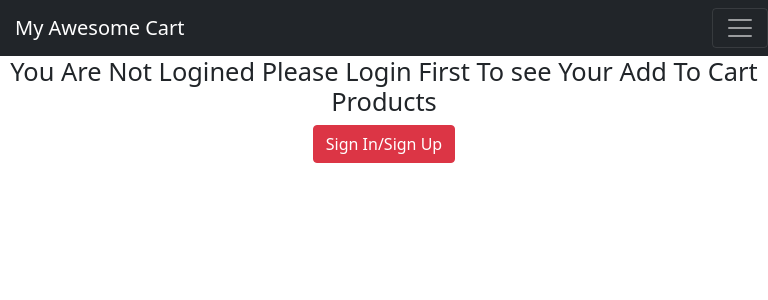
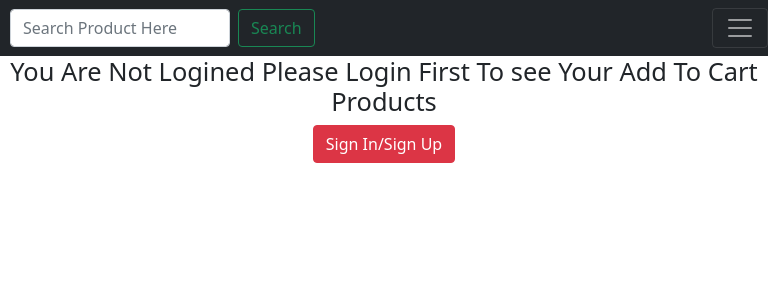
Before and after one commit to Amitabhraj/My-Shopping-Cart-Shopping, a Django app: page /shop/cart/ in a window 768 px wide. Shown: the top 300 px of the page. Run offline with Django 3.2, Linux system fonts and the light colour scheme; data comes from the database, SQL or seed files in the repository; some libraries are stand-ins or nearby versions.

Commit message:
basic.html template change 6.12.2021

```diff
--- a/templates/shop/basic.html
+++ b/templates/shop/basic.html
@@ -38,8 +38,35 @@
 
   </head>
   <body>
+
+<style>
+@media(min-width: 768px){
+#bar{
+  margin-left:15px;
+}
+#search{
+  width:320px;
+}
+}
+@media(max-width: 768px){
+#bar{
+  margin-left:10px;
+}
+#search{
+  width:220px;
+}
+#navbar-brand{
+  display: none;
+}
+}
+</style>
+
     <nav class="navbar navbar-expand-lg navbar-dark bg-dark" width="100%">
-  <a class="navbar-brand" href="/shop" id="cart">My Awesome Cart</a>
+    <a class="navbar-brand mx-2" href="/shop" id="navbar-brand" style="font-size:22px">My Awesome Cart</a><form class="d-flex" id="bar" method="get" action="/shop/search">
+        <input class="form-control me-2" type="search" placeholder="Search Product Here" name="search" id="search" aria-label="Search">
+        <button class="btn btn-outline-success" type="submit">Search</button>
+      </form>
+
   <button class="navbar-toggler" type="button" data-toggle="collapse" data-target="#navbarSupportedContent" aria-controls="navbarSupportedContent" aria-expanded="false" aria-label="Toggle navigation">
     <span class="navbar-toggler-icon"></span>
   </button>
@@ -53,8 +80,6 @@
       <li class="nav-item active">
         <a class="nav-link active" href="/shop">Home</a>
       </li>
-
-
 
 
 {% if user.is_authenticated %}
@@ -109,7 +134,7 @@
 
 {% if user.is_authenticated %}
       <li class="nav-item active">
-        <a class="nav-link active" href="/shop/cart">My Cart</a>
+        <a class="nav-link active" href="/shop/cart">My Cart {{cart_count}}</a>
       </li>
 {% else %}
 <style>
@@ -262,21 +287,6 @@
 
 
 
-
-
-
-
-
-
-
-
-
-
-
-
-
-
-
 <li class="nav-item dropdown">
   <a class="nav-link active dropdown-toggle" href="#" id="navbarDropdown" role="button" data-bs-toggle="dropdown" aria-expanded="false">
     MORE
@@ -294,43 +304,37 @@
   left:2px;
 }
 </style>
-
-  {% if user.is_authenticated %}
 <ul class="dropdown-menu" aria-labelledby="navbarDropdown" id="droplist">
   <li><a class="dropdown-item" href="/shop/view"><p style="color:black;"><b>All Products</b></p></a></li>
   <li><a class="dropdown-item" href="/shop/about"><p style="color:black;"><b>About Us</b></p></a></li>
-  <li><a class="dropdown-item" href="/shop/orderrequest"><p style="color:black;"><b>Order request</b></p></a></li>
-  <li><a class="dropdown-item" href="/shop/yourproduct"><p style="color:black;"><b>Your product</b></p></a></li>
+</ul>
+</li>
+
+
+{% if user.is_authenticated %}
+<li class="nav-item dropdown">
+  <a class="nav-link active dropdown-toggle" href="#" id="navbarDropdown" role="button" data-bs-toggle="dropdown" aria-expanded="false">
+    <b>{{request.user.username}}</b>
+  </a>
+
+
+<ul class="dropdown-menu" aria-labelledby="navbarDropdown" id="droplist">
+  <li><a class="dropdown-item" href="/shop/orderrequest"><p style="color:black;"><b>My Profile</b></p></a></li>
+  <li><a class="dropdown-item" href="/shop/yourproduct"><p style="color:black;"><b>Switch To Seller</b></p></a></li>
   <li><a class="dropdown-item" href="/signout"><p style="color:black;"><b>Logout</b></p></a></li>
   {% if request.user.id == 21 or request.user.id == 1 %}
   <li><a class="dropdown-item" href="/admin"><p style="color:black;"><b>Admin Panel</b></p></a></li>
   </ul>
   {% endif %}
+{% else %}
+<a href="/"><button class="btn btn-danger">Login/signup</button></a>
+{% endif %}
 
-{% else %}
-<ul class="dropdown-menu" aria-labelledby="navbarDropdown" id="droplist">
-  <li><a class="dropdown-item" href="/shop/view"><p style="color:black;"><b>All Product</b></p></a></li>
-  <li><a class="dropdown-item" href="/shop/about"><p style="color:black;"><b>About Us</b></p></a></li>
-  <li><a class="dropdown-item" href="/"><p style="color:black;"><b>Login/Signup</b></p></a></li>
-{% endif %}
 
 
 </ul>
 </li>
-<style>
-@media(min-width: 768px){
-#bar{
-  margin-left:200px;
-}
-#search{
-  width:320px;
-}
-}
-</style>
-      <form class="d-flex" id="bar" method="get" action="/shop/search">
-        <input class="form-control me-2" type="search" placeholder="Search Product Here" name="search" id="search" aria-label="Search">
-        <button class="btn btn-outline-success" type="submit">Search</button>
-      </form>
+
 
 </nav>
 {% block body %}
```
Also changed, not shown: shop/views.py (+6 -3 lines).
